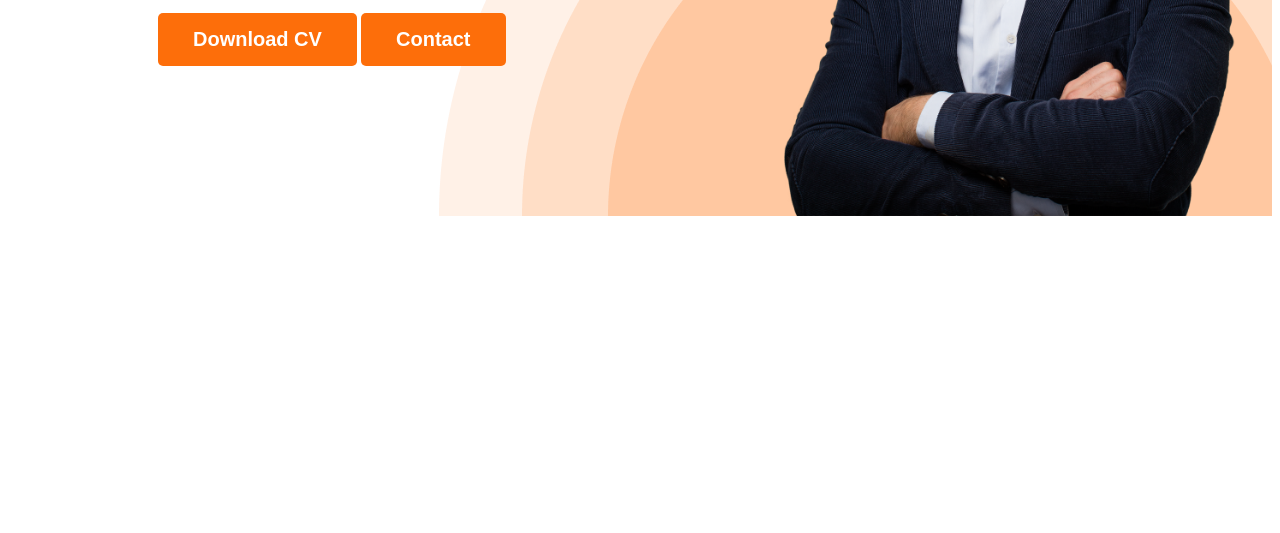
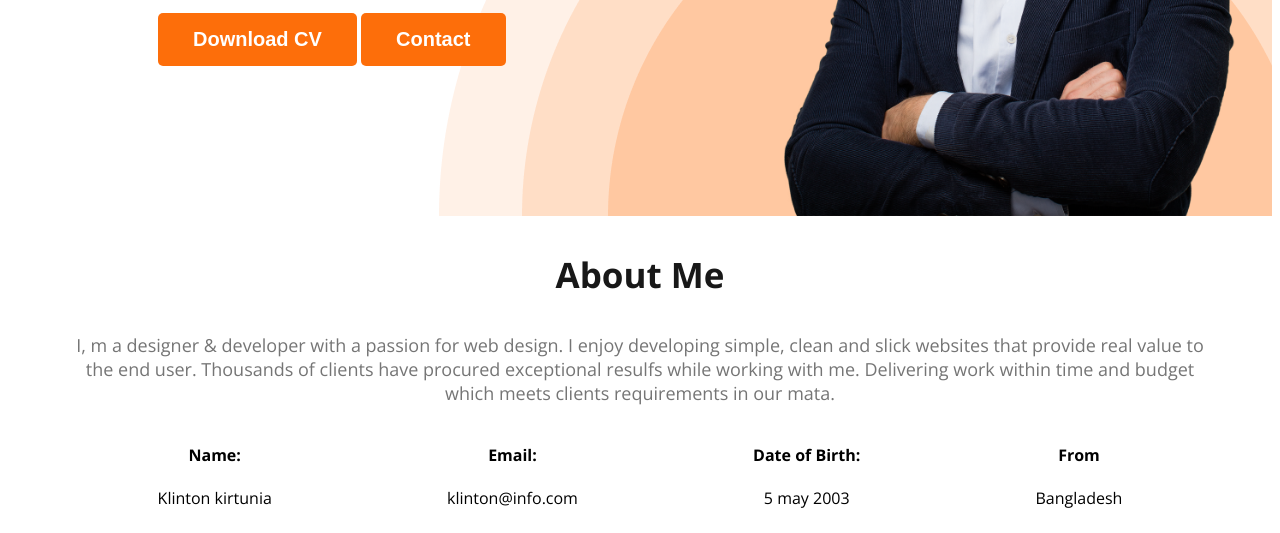
Before and after one commit to klintonkirtunia2/web-developer-porttfalio, a plain HTML site: page index.html in a window 1280 px wide. Shown: the part 552-1085 px from the top of the page. Before the commit the page ends 800 px from the top, so only its background shows below. Drawn offline with nearby package versions, Linux system fonts and the light colour scheme.

Commit message:
added the about info

```diff
--- a/index.html
+++ b/index.html
@@ -38,6 +38,32 @@
             <img class="profile-picture" src="images/hardy.png" alt="">
     </div>
     <main>
+        <section class="about">
+            <h3 class="section-title">About Me </h3>
+            <p class="section-description">
+                I, m a designer & developer with a passion for web design. I enjoy developing simple, clean and slick websites that provide real value to the end user. Thousands of clients have procured exceptional resulfs while working with me. Delivering work within time and budget which meets clients requirements in our mata.
+            </p>
+            <div class="about-info-container">
+                <div class="about-info">
+                    <h4 class="info-title">Name:</h4>
+                    <p class="info-description">Klinton kirtunia</p>
+                </div>
+                <div class="about-info">
+                    <h4 class="info-title">Email:</h4>
+                    <p class="info-description">klinton@info.com</p>
+                </div>
+                <div class="about-info">
+                    <h4 class="info-title">Date of Birth:</h4>
+                    <p class="info-description">5 may 2003</p>
+                </div>
+                <div class="about-info">
+                    <h4 class="info-title">From</h4>
+                    <p class="info-description">Bangladesh</p>
+                </div>
+            </div>
+
+        </section>
+
 
     </main>
 
--- a/style/style.css
+++ b/style/style.css
@@ -18,6 +18,21 @@ body{
     font-weight: 700;
     padding: 15px 35px;
 }
+.section-title{
+
+    color: #181818;
+    text-align: center;
+    font-size: 35px;
+    font-weight: 700;
+
+}
+.section-description{
+    color: #757575;
+   text-align: center;
+    font-size: 18px;
+
+}
+
 
 /* nav related style */
 nav{
@@ -92,3 +107,26 @@ nav a {
 }
 
 /* Main related style */
+
+main{
+
+    max-width: 1140px;
+    margin: 0 auto;
+
+}
+
+/* about related style */
+
+.About{
+    padding: 130px;
+    border-radius: 10px;
+    background: #2f2b29;
+    margin: 130px 0px;
+}
+.about-info-container{
+    display: flex;
+    justify-content: space-around;
+}
+.about-info{
+    text-align: center;
+}
```
